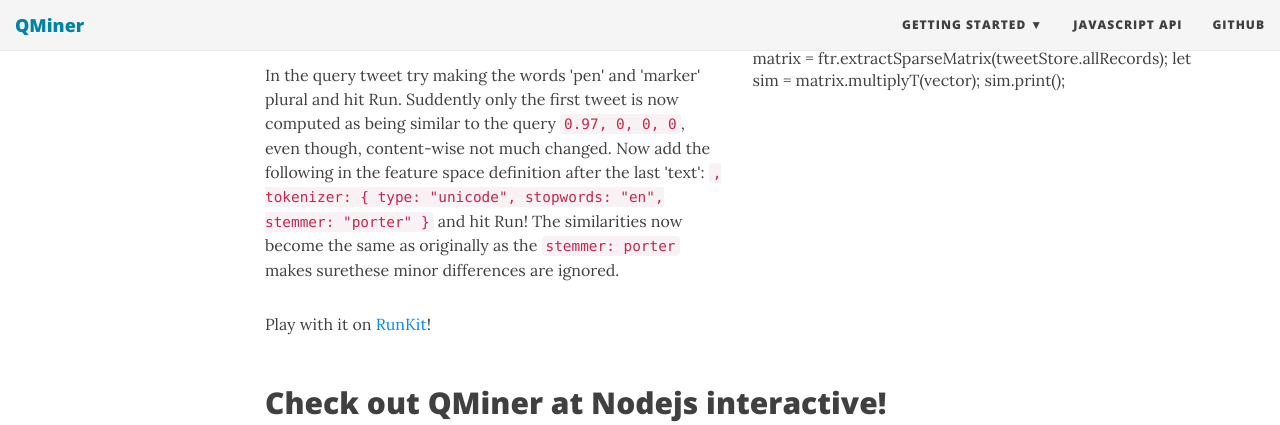
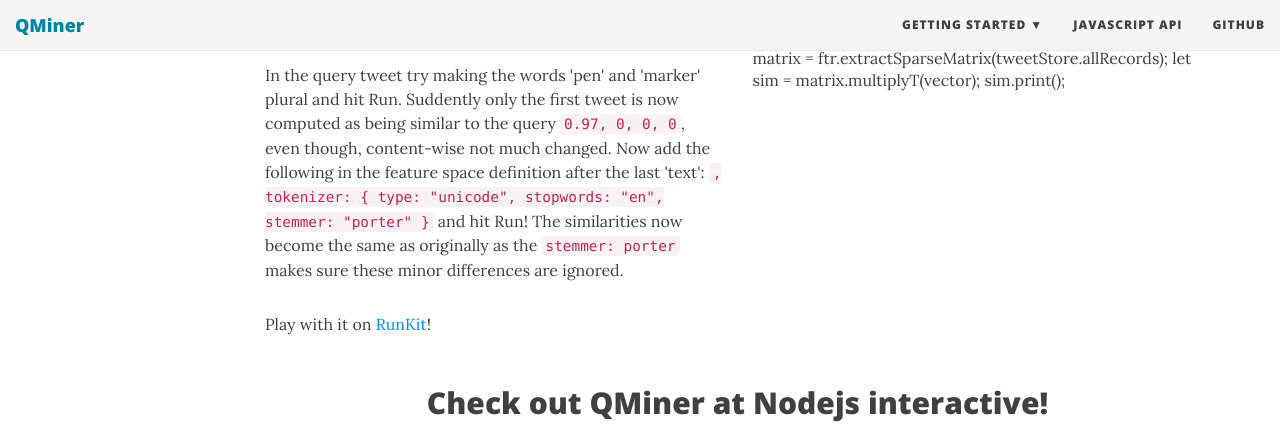
Before and after one commit to qminer/qminer.github.io, a Jekyll site: the page built from index.html, in a window 1280 px wide and 900 px high, scrolled down 2159 px, cut to the strip 0-425 px from the top of the window. Built offline with Jekyll 4.4.1, drawn with Linux system fonts in a browser that asks for light colours; nearby versions of some CDN libraries; the list of posts is cut into pages by our own code.

Commit message:
Typo fix and alternative alignment.

```diff
--- a/index.html
+++ b/index.html
@@ -13,7 +13,7 @@ use-site-title: true
 <script src="https://embed.runkit.com" data-element-id="text-search"></script>
 
   <div class="row" align="center">
-    <div class="col-xl-8 col-xl-offset-1 col-lg-8 col-lg-offset-1 col-md-10 col-md-offset-1">
+    <div class="col-xl-8 col-xl-offset-1 col-lg-8 col-lg-offset-1 col-md-10 col-md-offset-1" align="center">
       <div class="highlighter-rouge"><div class="highlight"><pre class="highlight"><code> $ npm install qminer -save </code></pre></div></div>
     </div>
   </div>
@@ -109,7 +109,7 @@ use-site-title: true
     <h2 class="post-title"> Text search</h2>
     <p>Let's see which tweet is the most similar to an input tweet!</p>
     <p>We define the schema and push data in the store. Then we create a feature space over the text of all the training tweets. The query is then used to create an ordered list of similar tweets. Here's the similarity vector: <code>0.71, 0.05, 0.02, 0.62"</code>. The first and the last tweets from the store are the most similar to the query tweet while the second and third are not too similar.</p>
-    <p>In the query tweet try making the words 'pen' and 'marker' plural and hit Run. Suddently only the first tweet is now computed as being similar to the query <code>0.97, 0, 0, 0</code>, even though, content-wise not much changed. Now add the following in the feature space definition after the last 'text': <code>, tokenizer: { type: "unicode", stopwords: "en", stemmer: "porter" }</code> and hit Run! The similarities now become the same as originally as the <code>stemmer: porter</code> makes surethese minor differences are ignored.</p>
+    <p>In the query tweet try making the words 'pen' and 'marker' plural and hit Run. Suddently only the first tweet is now computed as being similar to the query <code>0.97, 0, 0, 0</code>, even though, content-wise not much changed. Now add the following in the feature space definition after the last 'text': <code>, tokenizer: { type: "unicode", stopwords: "en", stemmer: "porter" }</code> and hit Run! The similarities now become the same as originally as the <code>stemmer: porter</code> makes sure these minor differences are ignored.</p>
     <p>Play with it on <a href="https://runkit.com/carolninap/5a2167f7416c8700125315cf" class="post-read-more">RunKit</a>!</p>
   </div>
   <div class="col-xl-5 col-lg-5 col-md-5">
@@ -145,8 +145,8 @@ use-site-title: true
   </div>
 </div>
 
-<div class="row">
-  <div class="col-xl-10 col-lg-10 col-md-10 col-md-offset-1">
+<div class="row" align="center">
+  <div class="col-xl-10 col-lg-10 col-md-10 col-md-offset-1" align="center">
     <h2 class="post-title"> Check out QMiner at Nodejs interactive!</h2>
     <iframe width="640" height="360" src="https://www.youtube.com/embed/liA0ahRj9Nw" frameborder="0" allowfullscreen></iframe>
   </div>
```
